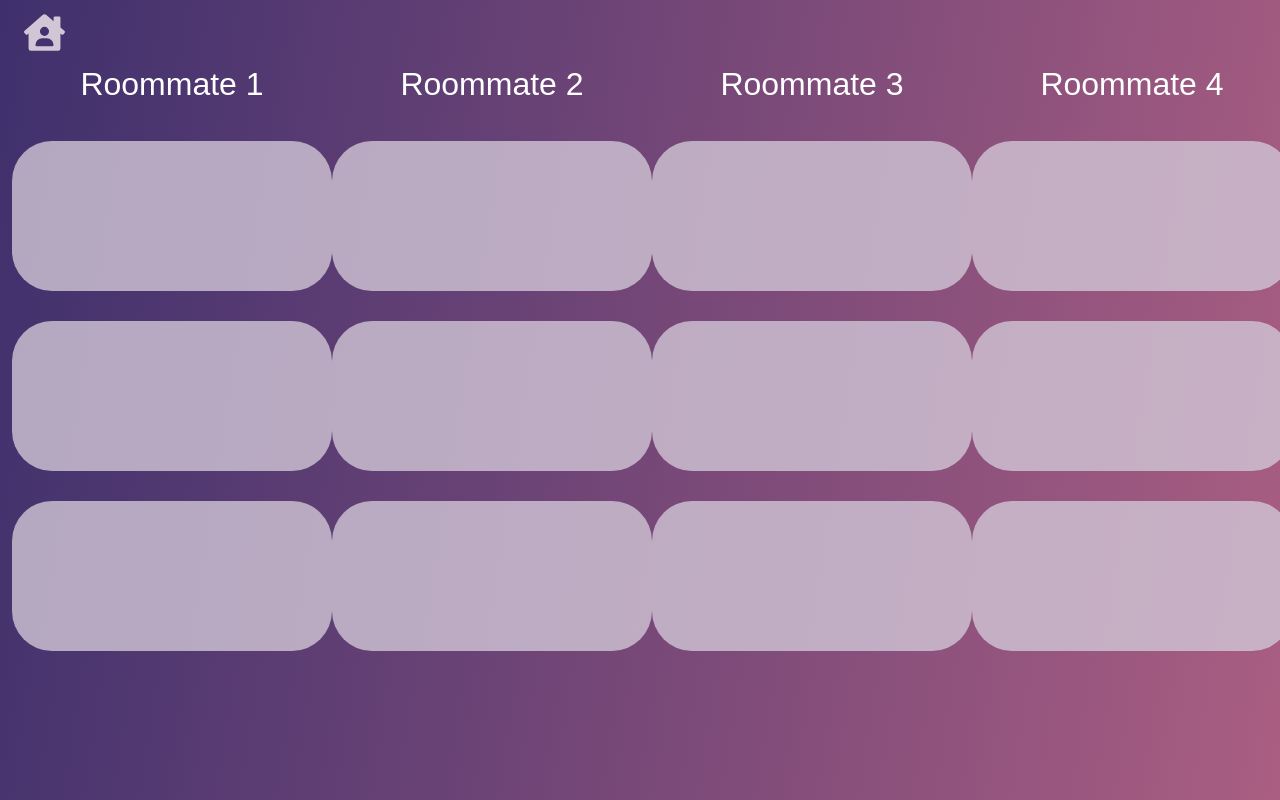
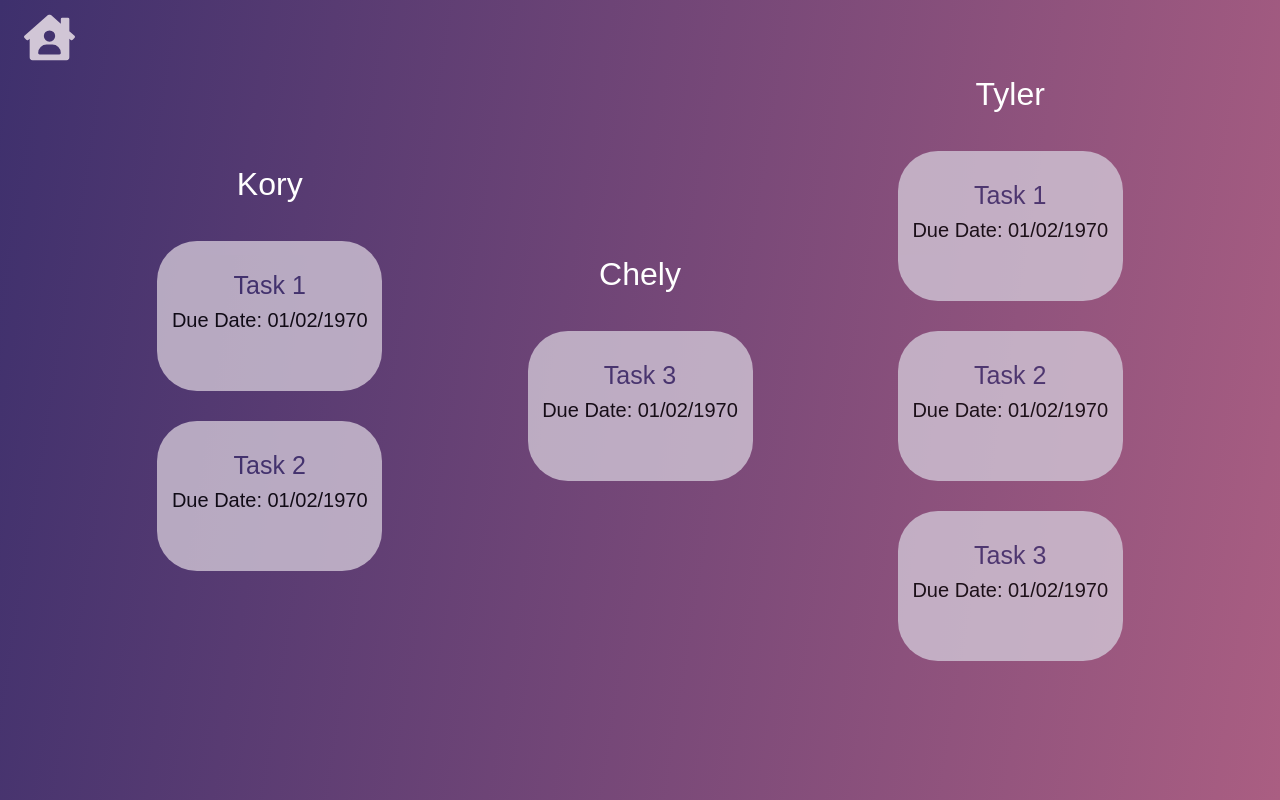
Before and after one commit to ssung0831/roomiez_frontend, a React (Create React App) app in the folder my-react-app/: page /Schedule in a window 1280 px wide. Built offline with nearby package versions, Linux system fonts and the light colour scheme; the HTML template or start-up script is replaced by a standard one.

Commit message:
schedule page

```diff
--- a/my-react-app/src/App.js
+++ b/my-react-app/src/App.js
@@ -19,7 +19,7 @@ function App() {
       <Routes     >
        <Route path="/AddTask" element={<AddTask />}/>
       <Route path="/AddTask" element={<AddTask />}/>
-      <Route path="/ScheduleCloseup" element={<ScheduleCloseup />}/>
+      <Route path="/ScheduleCloseup/:taskID" element={<ScheduleCloseup />}/>
       <Route path = "/" element = {<Login />} />
       <Route path = "/Register" element = {<Register />} />
       <Route path = "/Schedule" element = {<Schedule />} />
--- a/my-react-app/src/pages/AddTask.js
+++ b/my-react-app/src/pages/AddTask.js
@@ -5,11 +5,53 @@ import myImage from './circle.png';
 
 export const AddTask = () => {
 
+  var loggedIn = false;
+  var userId = "-1";
+
+//read in cookie on open
+window.onload = function getID() {
+    //check if user is logged in
+
+    const name = 'userId';
+    console.log(document.cookie);
+
+    console.log(getCookie(name));
+
+    const newId = getCookie(name)
+    if (getCookie(name) !== ""){
+        loggedIn = true;
+        userId = newId;
+    }
+
+    //track cookie
+    console.log(loggedIn);
+    console.log(userId);
+}
+
+//read cookieValue
+function getCookie(cname) {
+    let name = cname + "=";
+    let decodedCookie = decodeURIComponent(document.cookie);
+    let ca = decodedCookie.split(';');
+    for(let i = 0; i <ca.length; i++) {
+        let c = ca[i];
+        while (c.charAt(0) === ' ') {
+            c = c.substring(1);
+        }
+        if (c.indexOf(name) === 0) {
+            return c.substring(name.length, c.length);
+        }
+    }
+    return "";
+}
+
+
     const [name, setName] = useState('');
     const [description, setDescription] = useState('');
     const[assignTo, setAssignTo] = useState('');
     const [repeat, setRepeat] = useState('daily');
     const [userID, setUserID] = useState(null);
+    const [groupID, setGroupID] = useState(null);
     const members = new Map();
 
     // const options = members.map((member) => (
@@ -29,6 +71,25 @@ export const AddTask = () => {
     //   });
     //   setUserID(data);
     //   console.log(userID);
+    // }
+
+    function getGroupId() {
+      fetch(`http://localhost:8080/user/` + userId, {
+        method: 'GET',
+        headers: { 'Content-Type': 'application/json' },
+      })
+      .then(response => response.json())
+      .then(data => {
+        console.log(data.groupID);
+        setGroupID(data.groupID);
+      });
+    }
+
+    //     data.users.forEach(user => {
+    //       members.set(user.name, user.username);
+    //     });
+    //   });
+    //   console.log(members);
     // }
 
     // function getUsernames() {
--- a/my-react-app/src/pages/Schedule.css
+++ b/my-react-app/src/pages/Schedule.css
@@ -31,54 +31,28 @@
 
 
   .taskBox:hover {
-    background-image: linear-gradient(99deg,#9c5484, #b26984);
+    background-image: linear-gradient(99deg,#9c5484, #b26984) !important;
+    color: white !important;
   }
 
 
 
   .taskBox {
-    margin-top: 30px;
-    background-color: #D1C6D6;
-    border-radius: 40px;
-    color:#a8729b;
-    height: 150px;
-    width: 225px;
-    opacity: 0.8;
-    border: none;
-
+    margin-top: 30px !important;
+    background-color: #D1C6D6 !important;
+    border-radius: 40px !important;
+    color:black !important;
+    height: 150px !important;
+    width: 225px !important;
+    opacity: 0.8 !important;
+    border: none !important;
+    font-family: 'Arial' !important;
+    font-size: 20px !important;
   }
 
-  .App-logo {
-    height: 40vmin;
-    pointer-events: none;
+  span{
+    margin-top: 20px;
+    display: block;
+    color: #3e306d ;
+    font-size: 25px;
   }
-
-  @media (prefers-reduced-motion: no-preference) {
-    .App-logo {
-      animation: App-logo-spin infinite 20s linear;
-    }
-  }
-
-  .App-header {
-    background-color: #282c34;
-    min-height: 100vh;
-    display: flex;
-    flex-direction: column;
-    align-items: center;
-    justify-content: center;
-    font-size: calc(10px + 2vmin);
-    color: white;
-  }
-
-  .App-link {
-    color: #61dafb;
-  }
-
-  @keyframes App-logo-spin {
-    from {
-      transform: rotate(0deg);
-    }
-    to {
-      transform: rotate(360deg);
-    }
-  }
--- a/my-react-app/src/pages/Schedule.jsx
+++ b/my-react-app/src/pages/Schedule.jsx
@@ -1,6 +1,9 @@
-import React from 'react';
+// import React from 'react';
 //import { Component } from 'react';
 import { FaHouseUser} from 'react-icons/fa';
+import React, { useState } from 'react';
+import Container from 'react-bootstrap/Container'
+import Button from 'react-bootstrap/Button'
 
 
 import './Schedule.css';
@@ -8,65 +11,130 @@ import './Schedule.css';
 //import background from "./background.png";
 
 
-
 export const Schedule = () => {
 
+  // const [roommates, setRoommates] = useState([]);
+
+  // function getRoommates() {
+  //   fetch(`http://localhost:8080/user/${assignTo}`, {
+  //     method: 'GET',
+  //     headers: { 'Content-Type': 'application/json' },
+  //   })
+  //   .then(response => response.json())
+  //   .then(data => {
+  //     console.log(data);
+  //   });
+  //   setRoommates(data);
+  //   console.log(userID);
+  // }
+
+  const {roommates} = {
+    "roommates": {
+        "Kory": [
+            {
+                "endDate": "01/02/1970",
+                "repeat": "weekly",
+                "groupID": 3,
+                "name": "Task 1",
+                "progress": 0,
+                "description": "This is a dummy task.",
+                "startTime": "2:00pm",
+                "ID": 1,
+                "endTime": "5:00pm",
+                "assigneeID": 1,
+                "startDate": "01/01/1970"
+            },
+            {
+                "endDate": "01/02/1970",
+                "repeat": "weekly",
+                "groupID": 3,
+                "name": "Task 2",
+                "progress": 1,
+                "description": "This is a dummy task.",
+                "startTime": "2:00pm",
+                "ID": 2,
+                "endTime": "5:00pm",
+                "assigneeID": 1,
+                "startDate": "01/01/1970"
+            }
+        ],
+        "Chely": [
+            {
+                "endDate": "01/02/1970",
+                "repeat": "weekly",
+                "groupID": 3,
+                "name": "Task 3",
+                "progress": 0,
+                "description": "This is a dummy task.",
+                "startTime": "2:00pm",
+                "ID": 3,
+                "endTime": "5:00pm",
+                "assigneeID": 2,
+                "startDate": "01/01/1970"
+            }
+        ],
+        "Tyler": [
+          {
+              "endDate": "01/02/1970",
+              "repeat": "weekly",
+              "groupID": 3,
+              "name": "Task 1",
+              "progress": 0,
+              "description": "This is a dummy task.",
+              "startTime": "2:00pm",
+              "ID": 1,
+              "endTime": "5:00pm",
+              "assigneeID": 1,
+              "startDate": "01/01/1970"
+          },
+          {
+              "endDate": "01/02/1970",
+              "repeat": "weekly",
+              "groupID": 3,
+              "name": "Task 2",
+              "progress": 1,
+              "description": "This is a dummy task.",
+              "startTime": "2:00pm",
+              "ID": 2,
+              "endTime": "5:00pm",
+              "assigneeID": 1,
+              "startDate": "01/01/1970"
+          },
+          {
+            "endDate": "01/02/1970",
+            "repeat": "weekly",
+            "groupID": 3,
+            "name": "Task 3",
+            "progress": 0,
+            "description": "This is a dummy task.",
+            "startTime": "2:00pm",
+            "ID": 3,
+            "endTime": "5:00pm",
+            "assigneeID": 2,
+            "startDate": "01/01/1970"
+        }
+      ]
+    }
+};
 
     return (
       <div className="container-fluid Schedule">
-      <a href = "/Banner">
-     <FaHouseUser style={{ fontSize: '65px', color: '#D1C6D6', display: 'flex', justifyContent: 'flex-start', padding: '12px' }} />
+        <a href="/Banner">
+          <FaHouseUser style={{ fontSize: '75px', color: '#D1C6D6', display: 'flex', justifyContent: 'flex-start', padding: '12px' }} />
         </a>
         <div className="schedule">
-      <div className="Roommate">
-        <h2 className='roomieName'>Roommate 1</h2>
 
-        <button className="taskBox">
-        </button>
-
-
-        <button className="taskBox">
-        </button>
-
-
-        <button className="taskBox">
-        </button>
-
+      {Object.keys(roommates).map((roommateName, index) => (
+          <div className="Roommate" key={index}>
+          <h2 className='roomieName'>{roommateName}</h2>
+          {roommates[roommateName].map((task, index) => (
+            <Button className="taskBox" key={index} href = {`/ScheduleCloseup/${task.ID}`}> <span> {task.name}</span> Due Date: {task.endDate}</Button>
+          ))}
         </div>
-      <div className="Roommate">
-      <h2 className='roomieName'>Roommate 2</h2>
-      <button className="taskBox">
-      </button>
-      <button className="taskBox">
-      </button>
-      <button className="taskBox">
-      </button>
-      </div>
-      <div className="Roommate">
-      <h2 className='roomieName'>Roommate 3</h2>
-      <button className="taskBox">
-      </button>
-      <button className="taskBox">
-      </button>
-      <button className="taskBox">
-      </button>
-      </div>
-      <div className="Roommate">
-      <h2 className='roomieName'>Roommate 4</h2>
-      <button className="taskBox">
-      </button>
-      <button className="taskBox">
-      </button>
-      <button className="taskBox">
-      </button>
-      </div>
-    </div>
+      ))}
 
 
         </div>
-
+      </div>
     );
-
-
-
   }
--- a/my-react-app/src/pages/ScheduleCloseup.js
+++ b/my-react-app/src/pages/ScheduleCloseup.js
@@ -4,12 +4,14 @@ import image from './home.png';
 import image2 from './arrow.png';
 
 export const ScheduleCloseup = () => {
-  const taskID = window.location.href.split("/") [2];
 
-  // const [taskID, setTaskID] = useState(null);
+
+  const [taskID, setTaskID] = useState(window.location.href.split("/") [4]);
   const [description, setDescription] = useState('');
   const [dueDate, setDueDate] = useState('');
   const [taskName, setTaskName] = useState('');
+
+  // setTaskID(window.location.href.split("/") [4]);
 
   // function getTaskData() {
   //   fetch(`http://localhost:8080/tasks/${taskID}`, {
@@ -25,21 +27,21 @@ export const ScheduleCloseup = () => {
   //   setTaskName(data["name"]);
   // }
 
- // getTaskData();
+//  getTaskData();
 
 
   const handleSubmit = (event) => {
     event.preventDefault();
     console.log(event);
-    fetch('http://localhost:8080/groups/email', {
-    method: 'POST',
-    headers: { 'Content-Type': 'application/json' },
-    body: JSON.stringify({taskID: taskID })
-    })
-    .then(response => response.json())
-    .then(data => {
-      console.log(data);
-    });
+    // fetch('http://localhost:8080/groups/email', {
+    // method: 'POST',
+    // headers: { 'Content-Type': 'application/json' },
+    // body: JSON.stringify({taskID: taskID })
+    // })
+    // .then(response => response.json())
+    // .then(data => {
+    //   console.log(data);
+    // });
   }
 
   return (
@@ -51,7 +53,7 @@ export const ScheduleCloseup = () => {
    <img src={image} alt="house" style={{ position: 'absolute', top: 8, left: 8, height: '80px', width: '80px', opacity: '80%'}} />
    </a>
 
-   <a href = "/AddTask">
+   <a href = "/Schedule">
    <img src={image2} alt="arrow" style={{ position: 'absolute', top: 16, right: 8, height: '50px', width: '50px', opacity: '80%' }} />
    </a>
 
```
Lines whose indentation alone changed are shown as unchanged.
